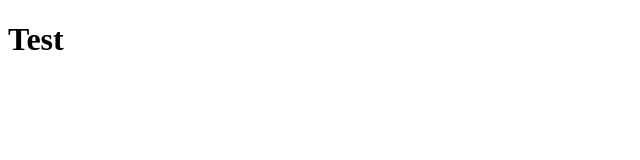
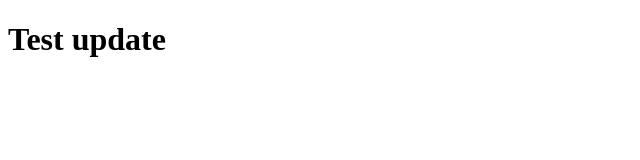
Before and after one commit to MikeVondrak/Coursera, a plain HTML site: page index.html in a window 1280 px wide. Shown: the whole page, without its empty margins (0-640 px from the left). Drawn offline with Linux system fonts and the light colour scheme.

Commit message:
update 1

```diff
--- a/index.html
+++ b/index.html
@@ -5,6 +5,6 @@
     <title>Coursera Test</title>
   </head>
   <body>
-    <h1>Test</h1>
+    <h1>Test update</h1>
   </body>
 </html>
```
